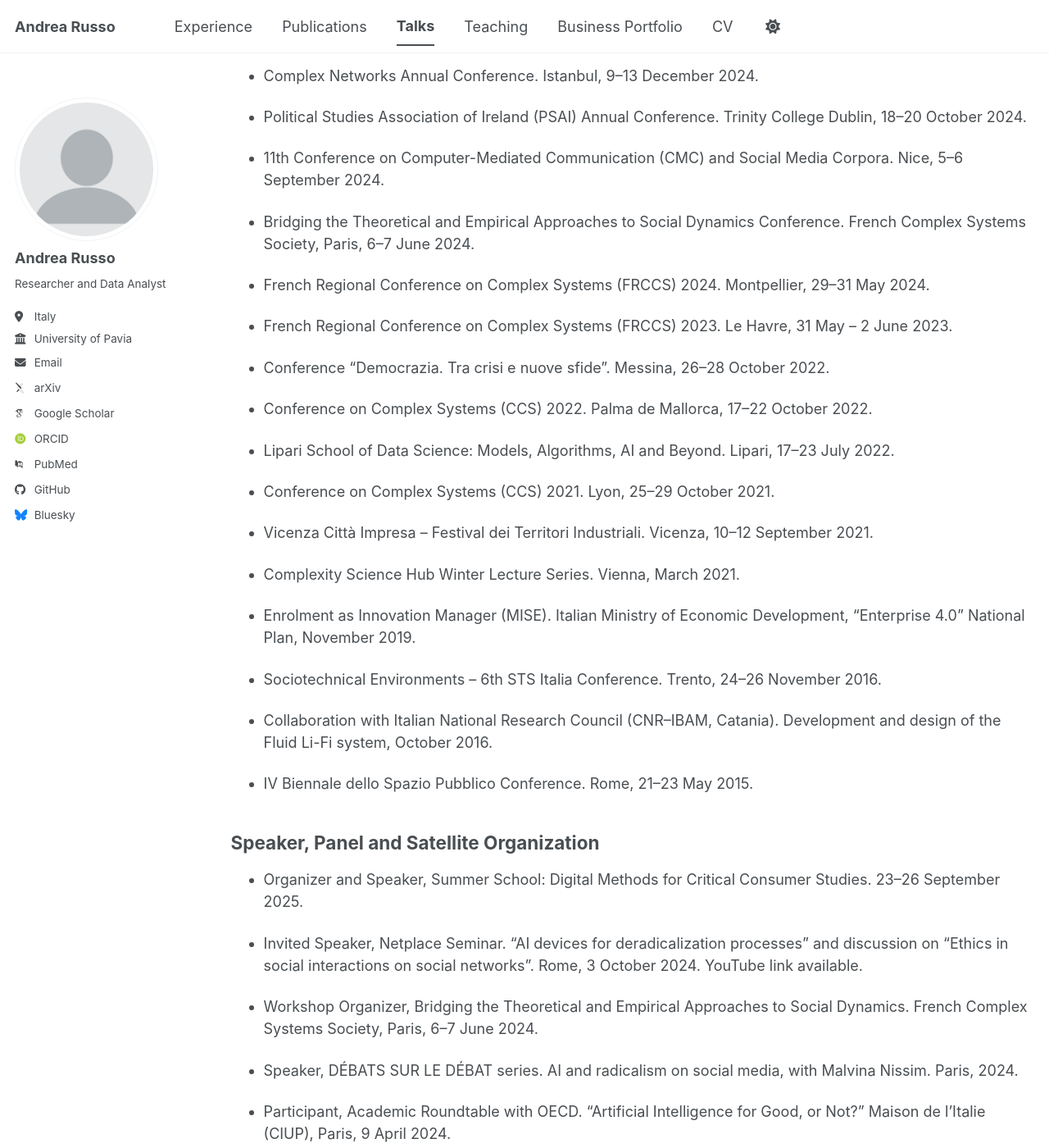
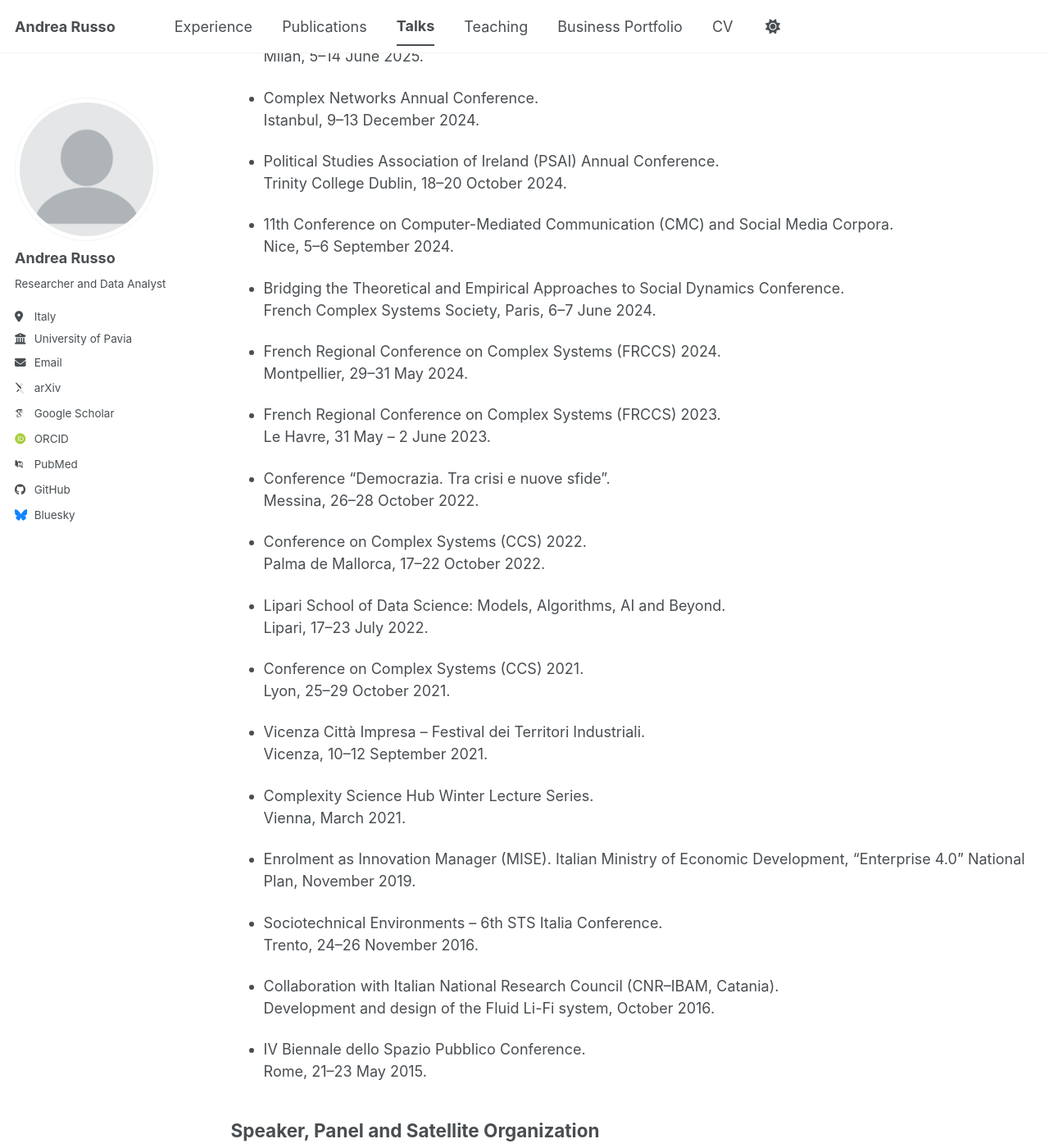
Before and after one commit to AndreaRussoPhD/AndreaRussoPhD.github.io, a Jekyll site: the page built from _pages/talks.md, in a window 1280 px wide and 1400 px high, scrolled down 191 px. Shown: the whole window at 82% size. Built offline with Jekyll 4.4.1, drawn with Linux system fonts in a browser that asks for light colours; some web fonts are replaced; a script bundle is joined from its source files by our own code; library files that are not in the unit come from our copies; some of the changed text lies outside the part shown.

Commit message:
Update talks.md

```diff
--- a/_pages/talks.md
+++ b/_pages/talks.md
@@ -7,76 +7,76 @@
 
 ## Relevant Experience & Conference Speaker
 
-- 10th STS Conference – Italian Society of Science and Technology Studies.
+- 10th STS Conference – Italian Society of Science and Technology Studies.<br>
   Milan, 5–14 June 2025.
 
-- Complex Networks Annual Conference.
+- Complex Networks Annual Conference.<br>
   Istanbul, 9–13 December 2024.
 
-- Political Studies Association of Ireland (PSAI) Annual Conference.
+- Political Studies Association of Ireland (PSAI) Annual Conference.<br>
   Trinity College Dublin, 18–20 October 2024.
 
-- 11th Conference on Computer-Mediated Communication (CMC) and Social Media Corpora.
+- 11th Conference on Computer-Mediated Communication (CMC) and Social Media Corpora.<br>
   Nice, 5–6 September 2024.
 
-- Bridging the Theoretical and Empirical Approaches to Social Dynamics Conference.
+- Bridging the Theoretical and Empirical Approaches to Social Dynamics Conference.<br>
   French Complex Systems Society, Paris, 6–7 June 2024.
 
-- French Regional Conference on Complex Systems (FRCCS) 2024.
+- French Regional Conference on Complex Systems (FRCCS) 2024.<br>
   Montpellier, 29–31 May 2024.
 
-- French Regional Conference on Complex Systems (FRCCS) 2023.
+- French Regional Conference on Complex Systems (FRCCS) 2023.<br>
   Le Havre, 31 May – 2 June 2023.
 
-- Conference “Democrazia. Tra crisi e nuove sfide”.
+- Conference “Democrazia. Tra crisi e nuove sfide”.<br>
   Messina, 26–28 October 2022.
 
-- Conference on Complex Systems (CCS) 2022.
+- Conference on Complex Systems (CCS) 2022.<br>
   Palma de Mallorca, 17–22 October 2022.
 
-- Lipari School of Data Science: Models, Algorithms, AI and Beyond.
+- Lipari School of Data Science: Models, Algorithms, AI and Beyond.<br>
   Lipari, 17–23 July 2022.
 
-- Conference on Complex Systems (CCS) 2021.
+- Conference on Complex Systems (CCS) 2021.<br>
   Lyon, 25–29 October 2021.
 
-- Vicenza Città Impresa – Festival dei Territori Industriali.
+- Vicenza Città Impresa – Festival dei Territori Industriali.<br>
   Vicenza, 10–12 September 2021.
 
-- Complexity Science Hub Winter Lecture Series.
+- Complexity Science Hub Winter Lecture Series.<br>
   Vienna, March 2021.
 
 - Enrolment as Innovation Manager (MISE).
-  Italian Ministry of Economic Development, “Enterprise 4.0” National Plan, November 2019.
+  Italian Ministry of Economic Development, “Enterprise 4.0” National Plan, November 2019.<br>
 
-- Sociotechnical Environments – 6th STS Italia Conference.
+- Sociotechnical Environments – 6th STS Italia Conference.<br>
   Trento, 24–26 November 2016.
 
-- Collaboration with Italian National Research Council (CNR–IBAM, Catania).
+- Collaboration with Italian National Research Council (CNR–IBAM, Catania).<br>
   Development and design of the Fluid Li-Fi system, October 2016.
 
-- IV Biennale dello Spazio Pubblico Conference.
+- IV Biennale dello Spazio Pubblico Conference.<br>
   Rome, 21–23 May 2015.
 
 
 ## Speaker, Panel and Satellite Organization
 
-- Organizer and Speaker, Summer School: Digital Methods for Critical Consumer Studies.
+- Organizer and Speaker, Summer School: Digital Methods for Critical Consumer Studies.<br>
   23–26 September 2025.
 
 - Invited Speaker, Netplace Seminar.
-  “AI devices for deradicalization processes” and discussion on “Ethics in social interactions on social networks”.
+  “AI devices for deradicalization processes” and discussion on “Ethics in social interactions on social networks”.<br>
   Rome, 3 October 2024. YouTube link available.
 
-- Workshop Organizer, Bridging the Theoretical and Empirical Approaches to Social Dynamics.
+- Workshop Organizer, Bridging the Theoretical and Empirical Approaches to Social Dynamics.<br>
   French Complex Systems Society, Paris, 6–7 June 2024.
 
-- Speaker, DÉBATS SUR LE DÉBAT series.
-  AI and radicalism on social media, with Malvina Nissim.
+- Speaker, DÉBATS SUR LE DÉBAT series.<br>
+  AI and radicalism on social media, with Malvina Nissim.<br>
   Paris, 2024.
 
-- Participant, Academic Roundtable with OECD.
+- Participant, Academic Roundtable with OECD.<br>
   “Artificial Intelligence for Good, or Not?” Maison de l’Italie (CIUP), Paris, 9 April 2024.
 
-- Speaker, Sociology Festival of the Next Society.
+- Speaker, Sociology Festival of the Next Society.<br>
   “Nature, Culture, Politics”, Narni, 8–9 October 2021.
```
